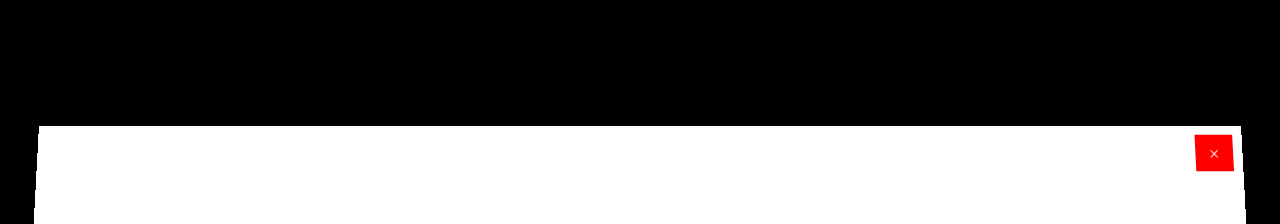
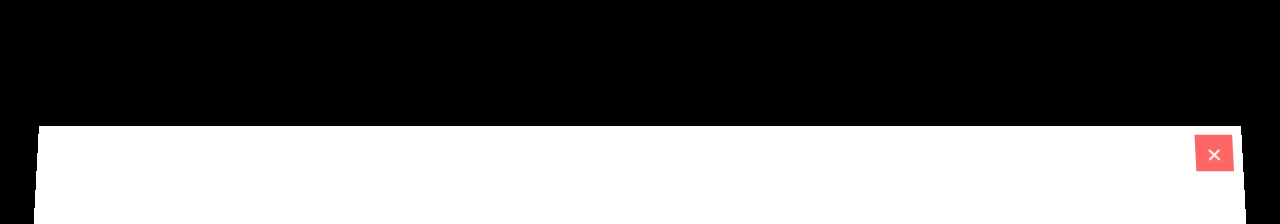
Before and after one commit to samarthm/bugfree-shame, a plain HTML site: page index.html in a window 1280 px wide. Shown: the part 900-1124 px from the top of the page. Drawn offline with Linux system fonts and the light colour scheme.

Commit message:
Changed color of close button again

```diff
--- a/css/metro.css
+++ b/css/metro.css
@@ -258,17 +258,18 @@ a.tileLink {
 }
 
 #app-page #close-btn {
-	padding:10px;
+	padding:5px;
 	width:40px;
 	height:40px;
-	font-size:20px;
+	font-size:30px;
+    font-weight:bold;
 	display:table-cell;
 	vertical-align:middle;
 	text-align:center;
 	position:absolute;
 	top:10px;
 	right:10px;
-    background-color:#F00;
+    background-color:#F66;
     color:#FFF;
 	cursor:pointer;
 	transition:all .3s cubic-bezier(0.165, 0.840, 0.440, 1.000);
```
